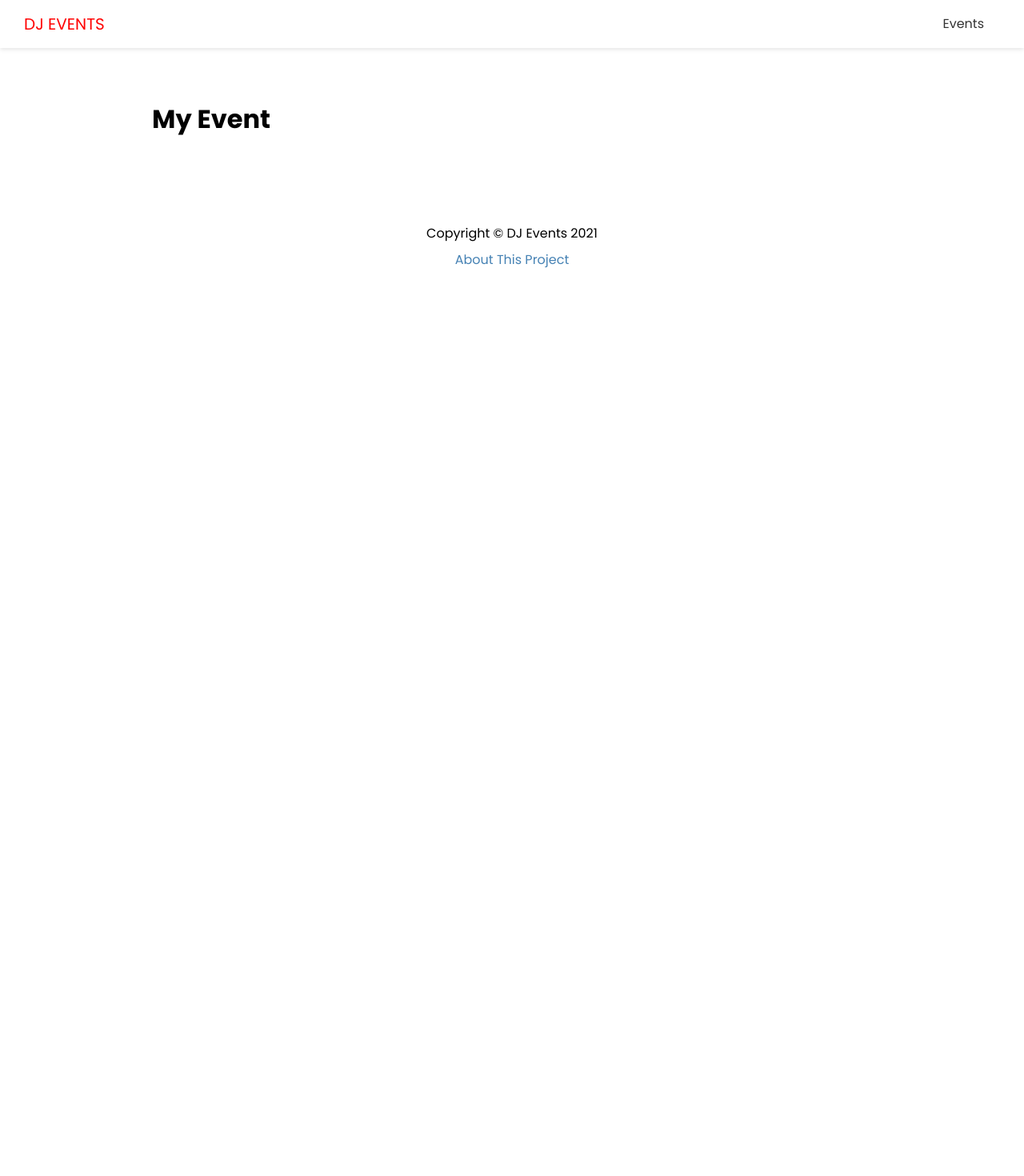
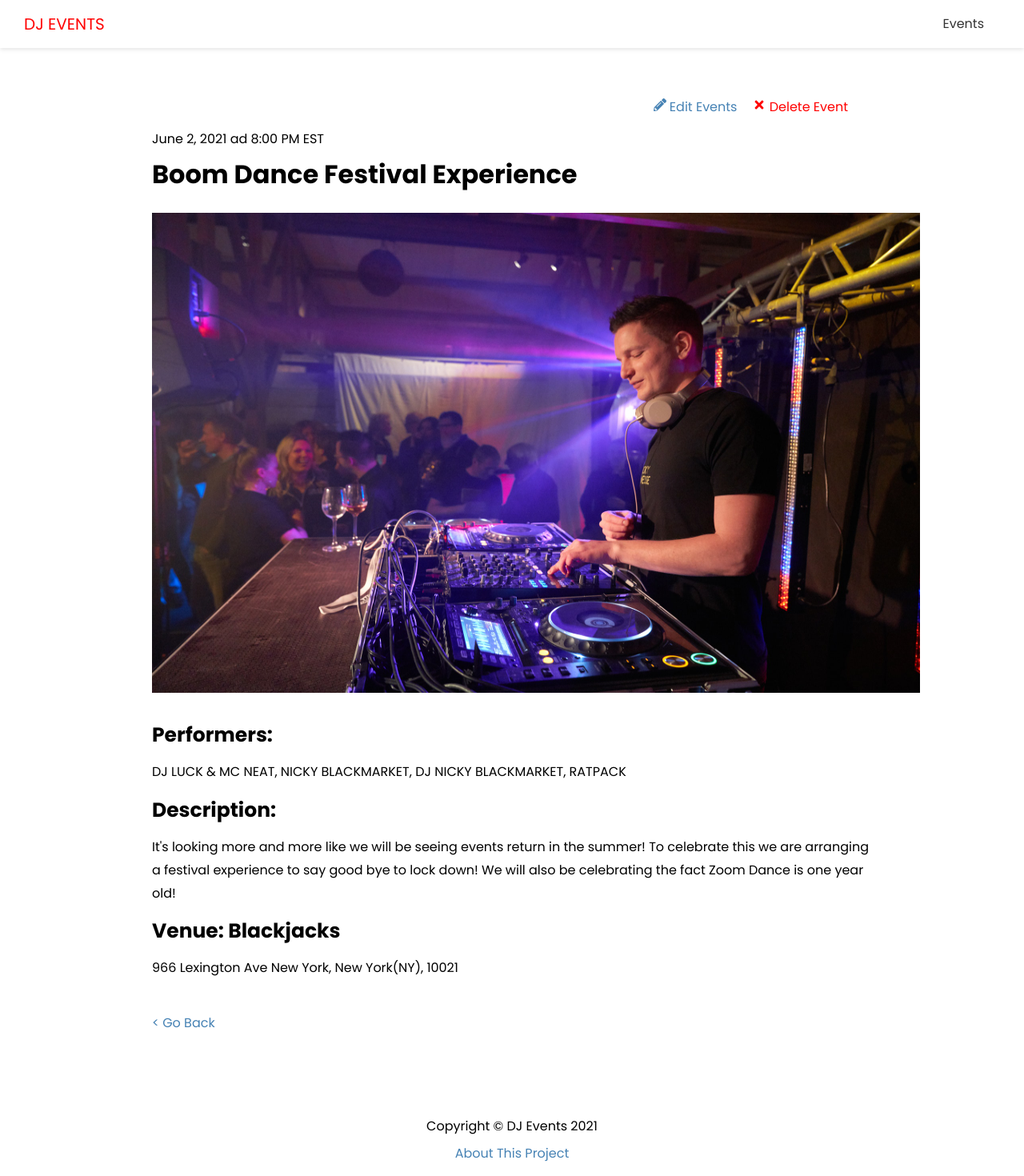
Before and after one commit to amagkn/dj-events-frontend, a Next.js app: page /events/boom-dance-festival-experience in a window 1280 px wide. Shown: the top 1470 px of the page at 80% size. Before the commit the page ends 800 px from the top, so only its background shows below. Built offline with nearby package versions, Linux system fonts and the light colour scheme; no server answers.

Commit message:
Single event details

```diff
--- a/pages/events/[slug].tsx
+++ b/pages/events/[slug].tsx
@@ -1,9 +1,81 @@
 import { Layout } from "@/components/Layout";
+import {
+  GetStaticPaths,
+  GetStaticProps,
+  InferGetServerSidePropsType,
+} from "next";
+import { API_URL } from "@/config";
+import { IEvent } from "@/types/event";
+import { GetEventResponse } from "@/pages/api/events/[slug]";
+import { GetEventsResponse } from "@/pages/api/events";
+import styles from "@/styles/Event.module.css";
+import Link from "next/link";
+import { FaPencilAlt, FaTimes } from "react-icons/fa";
+import Image from "next/image";
 
-export default function EventPage() {
+type Props = {
+  event: IEvent;
+};
+
+export default function EventPage({
+  event,
+}: InferGetServerSidePropsType<typeof getStaticProps>) {
+  const deleteEvent = () => {
+    console.log("delete");
+  };
+
   return (
     <Layout>
-      <h1>My Event</h1>
+      <div className={styles.event}>
+        <div className={styles.controls}>
+          <Link href={`/events/edit/${event.id}`}>
+            <FaPencilAlt /> Edit Events
+          </Link>
+
+          <a href="#" className={styles.delete} onClick={deleteEvent}>
+            <FaTimes /> Delete Event
+          </a>
+        </div>
+
+        <span>
+          {event.date} ad {event.time}
+        </span>
+
+        <h1>{event.name}</h1>
+
+        {event.image && (
+          <div className={styles.image}>
+            <Image src={event.image} alt={"Pic"} width={960} height={600} />
+          </div>
+        )}
+
+        <h3>Performers:</h3>
+        <p>{event.performers}</p>
+        <h3>Description:</h3>
+        <p>{event.description}</p>
+        <h3>Venue: {event.venue}</h3>
+        <p>{event.address}</p>
+
+        <Link className={styles.back} href="/events">
+          {"<"} Go Back
+        </Link>
+      </div>
     </Layout>
   );
 }
+
+export const getStaticPaths: GetStaticPaths = async () => {
+  const res = await fetch(API_URL + "/api/events/");
+  const { events }: GetEventsResponse = await res.json();
+
+  const paths = events.map((e) => ({ params: { slug: e.slug } }));
+
+  return { paths, fallback: true };
+};
+
+export const getStaticProps: GetStaticProps<Props> = async ({ params }) => {
+  const res = await fetch(API_URL + "/api/events/" + params!.slug);
+  const [event]: GetEventResponse = await res.json();
+
+  return { props: { event }, revalidate: 1 };
+};
--- a/pages/events/index.tsx
+++ b/pages/events/index.tsx
@@ -9,7 +9,7 @@ type Props = {
   events: IEvent[];
 };
 
-export default function EventPage({
+export default function EventsPage({
   events,
 }: InferGetStaticPropsType<typeof getStaticProps>) {
   return (
--- /dev/null
+++ b/styles/Event.module.css
@@ -0,0 +1,32 @@
+.event {
+  position: relative;
+  padding-top: 40px;
+}
+
+.event h3 {
+  font-size: 25px;
+}
+
+.event p {
+  margin: 10px 0;
+}
+
+.image {
+  margin-bottom: 20px;
+}
+
+.controls {
+  position: absolute;
+  right: 30px;
+  top: 0;
+}
+
+.delete {
+  margin-left: 20px;
+  color: red;
+}
+
+.back {
+  display: block;
+  margin-top: 40px;
+}
```
